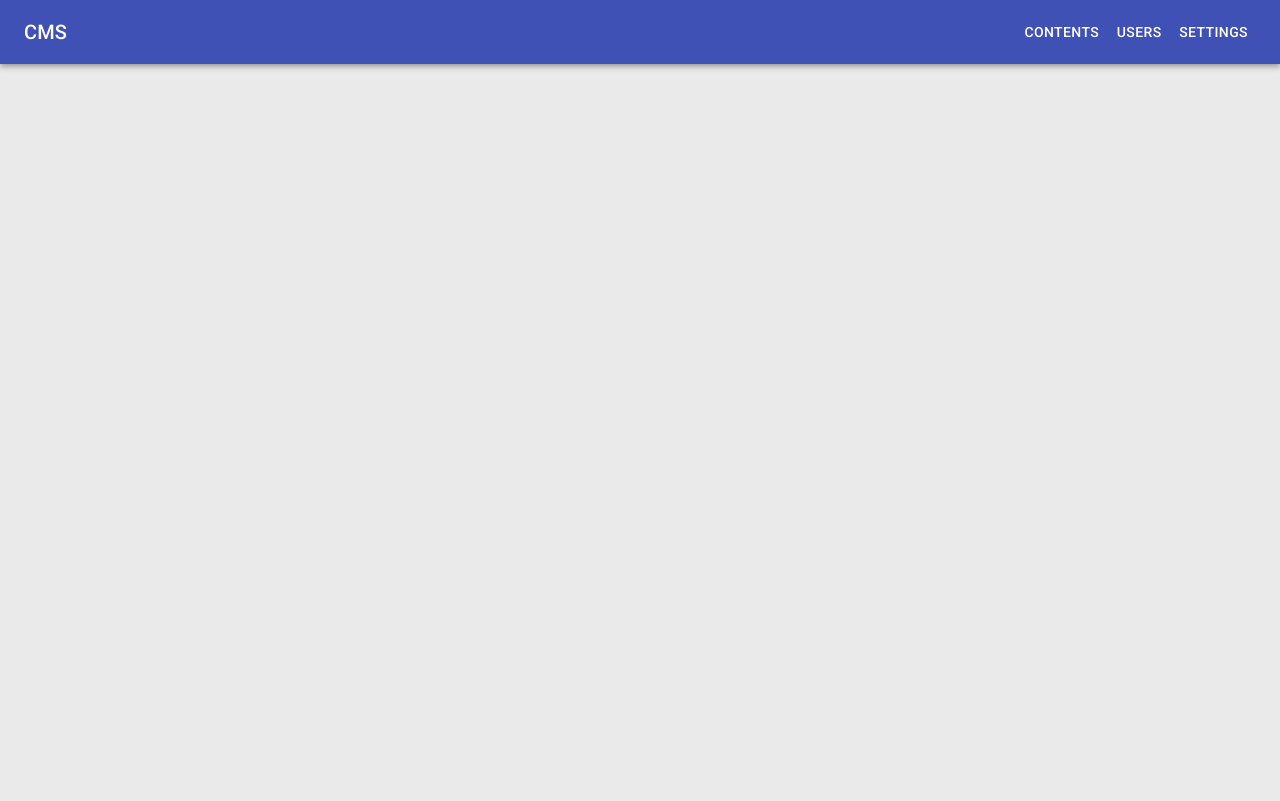
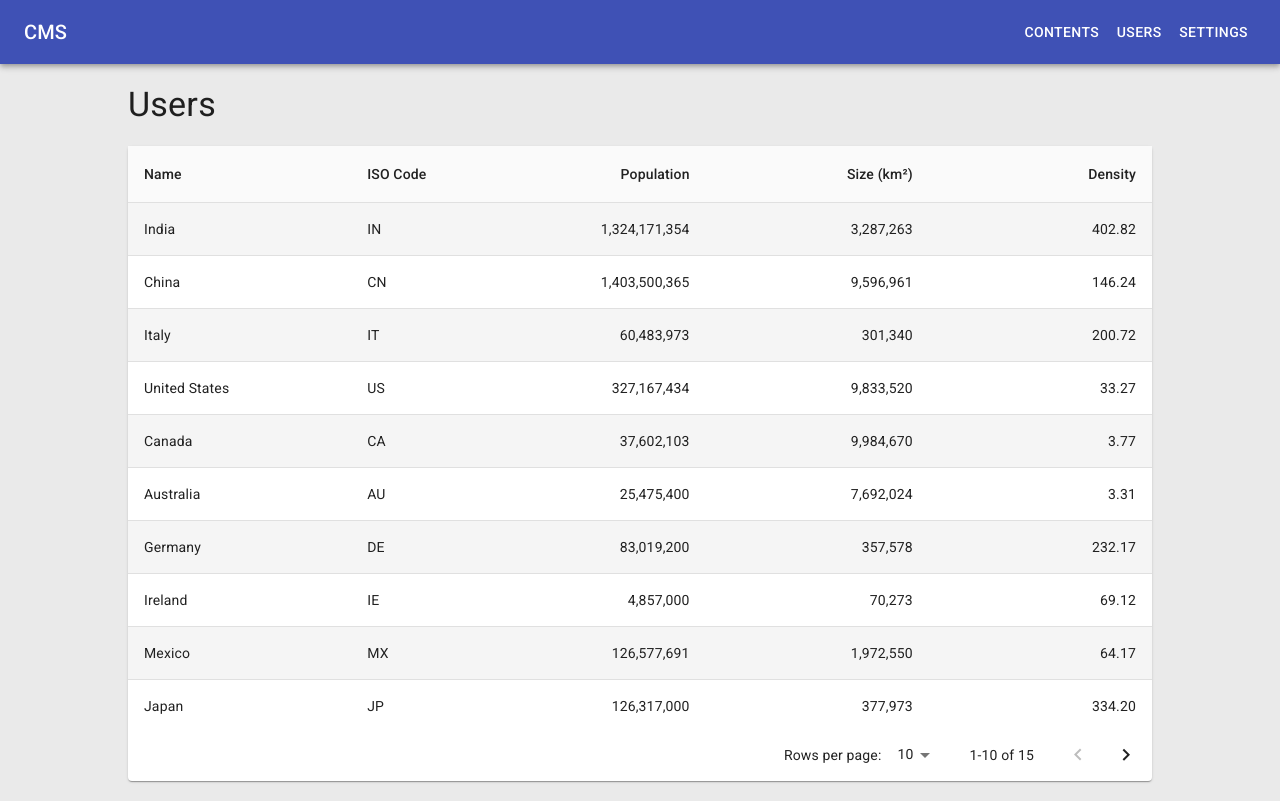
Before and after one commit to patrickbattisti/reactjs-CMS, a React (Create React App) app: page /users in a window 1280 px wide. Before the commit this address led to /. Built offline with nearby package versions, Linux system fonts and the light colour scheme; sample sign-in values are in the browser's storage; the HTML template or start-up script is replaced by a standard one.

Commit message:
users page

```diff
--- a/public/index.html
+++ b/public/index.html
@@ -53,6 +53,8 @@
       #root {
         height: 100%;
         background: #eaeaea;
+        display: flex;
+        flex-direction: column;
       }
 
       body {
--- a/src/components/Header/index.js
+++ b/src/components/Header/index.js
@@ -1,4 +1,5 @@
 import React from "react";
+import { NavLink } from "react-router-dom";
 import { makeStyles } from "@material-ui/core/styles";
 import AppBar from "@material-ui/core/AppBar";
 import Toolbar from "@material-ui/core/Toolbar";
@@ -15,6 +16,9 @@
   title: {
     flexGrow: 1,
   },
+  navLink: {
+    color: "white",
+  },
 }));
 
 export default function ButtonAppBar() {
@@ -27,9 +31,21 @@
           <Typography variant="h6" className={classes.title}>
             CMS
           </Typography>
-          <Button color="inherit">Contents</Button>
-          <Button color="inherit">Users</Button>
-          <Button color="inherit">Settings</Button>
+          <Button color="inherit">
+            <NavLink to="/contents" className={classes.navLink}>
+              Contents
+            </NavLink>
+          </Button>
+          <Button color="inherit">
+            <NavLink to="/users" className={classes.navLink}>
+              Users
+            </NavLink>
+          </Button>
+          <Button color="inherit">
+            <NavLink to="settings" className={classes.navLink}>
+              Settings
+            </NavLink>
+          </Button>
         </Toolbar>
       </AppBar>
     </div>
--- a/src/contexts/user.js
+++ b/src/contexts/user.js
@@ -3,15 +3,16 @@
 const UserContext = createContext();
 
 export const UserProvider = ({ children }) => {
-  const [user, setUser] = useState({});
+  const [user, setUser] = useState(null);
 
-  console.log(user);
   useEffect(() => {
     const userLocal = localStorage.getItem("@cms:user");
 
     if (userLocal) {
-      setUser(JSON.parse(userLocal));
+      return setUser(JSON.parse(userLocal));
     }
+
+    setUser({});
   }, []);
 
   useEffect(() => {
--- /dev/null
+++ b/src/pages/Contents/index.js
@@ -0,0 +1,9 @@
+import React from "react";
+
+// import { Container } from './styles';
+
+function Contents() {
+  return <div />;
+}
+
+export default Contents;
--- /dev/null
+++ b/src/pages/Settings/index.js
@@ -0,0 +1,9 @@
+import React from "react";
+
+// import { Container } from './styles';
+
+function Settings() {
+  return <div />;
+}
+
+export default Settings;
--- /dev/null
+++ b/src/pages/Users/index.js
@@ -0,0 +1,168 @@
+import React from "react";
+import { makeStyles, withStyles } from "@material-ui/core/styles";
+import Paper from "@material-ui/core/Paper";
+import Table from "@material-ui/core/Table";
+import TableBody from "@material-ui/core/TableBody";
+import TableCell from "@material-ui/core/TableCell";
+import TableContainer from "@material-ui/core/TableContainer";
+import TableHead from "@material-ui/core/TableHead";
+import TablePagination from "@material-ui/core/TablePagination";
+import TableRow from "@material-ui/core/TableRow";
+import { Typography } from "@material-ui/core";
+
+const columns = [
+  { id: "name", label: "Name", minWidth: 170 },
+  { id: "code", label: "ISO\u00a0Code", minWidth: 100 },
+  {
+    id: "population",
+    label: "Population",
+    minWidth: 170,
+    align: "right",
+    format: (value) => value.toLocaleString("en-US"),
+  },
+  {
+    id: "size",
+    label: "Size\u00a0(km\u00b2)",
+    minWidth: 170,
+    align: "right",
+    format: (value) => value.toLocaleString("en-US"),
+  },
+  {
+    id: "density",
+    label: "Density",
+    minWidth: 170,
+    align: "right",
+    format: (value) => value.toFixed(2),
+  },
+];
+
+function createData(name, code, population, size) {
+  const density = population / size;
+  return { name, code, population, size, density };
+}
+
+const rows = [
+  createData("India", "IN", 1324171354, 3287263),
+  createData("China", "CN", 1403500365, 9596961),
+  createData("Italy", "IT", 60483973, 301340),
+  createData("United States", "US", 327167434, 9833520),
+  createData("Canada", "CA", 37602103, 9984670),
+  createData("Australia", "AU", 25475400, 7692024),
+  createData("Germany", "DE", 83019200, 357578),
+  createData("Ireland", "IE", 4857000, 70273),
+  createData("Mexico", "MX", 126577691, 1972550),
+  createData("Japan", "JP", 126317000, 377973),
+  createData("France", "FR", 67022000, 640679),
+  createData("United Kingdom", "GB", 67545757, 242495),
+  createData("Russia", "RU", 146793744, 17098246),
+  createData("Nigeria", "NG", 200962417, 923768),
+  createData("Brazil", "BR", 210147125, 8515767),
+];
+
+const useStyles = makeStyles({
+  root: {
+    marginBottom: 20,
+  },
+  table: {
+    maxHeight: window.innerHeight - 217,
+  },
+  title: {
+    padding: "20px 0",
+  },
+  container: {
+    width: "80%",
+    margin: "0 auto",
+  },
+});
+
+const StyledTableRow = withStyles((theme) => ({
+  root: {
+    "&:nth-of-type(odd)": {
+      backgroundColor: theme.palette.action.hover,
+    },
+  },
+}))(TableRow);
+
+export default function StickyHeadTable() {
+  const classes = useStyles();
+  const [page, setPage] = React.useState(0);
+  const [rowsPerPage, setRowsPerPage] = React.useState(10);
+
+  const handleChangePage = (event, newPage) => {
+    setPage(newPage);
+  };
+
+  const handleChangeRowsPerPage = (event) => {
+    setRowsPerPage(+event.target.value);
+    setPage(0);
+  };
+
+  const TableHeader = () => {
+    return columns.map((column) => (
+      <TableCell
+        key={column.id}
+        align={column.align}
+        style={{ minWidth: column.minWidth }}
+      >
+        {column.label}
+      </TableCell>
+    ));
+  };
+
+  const Rows = ({ row }) => {
+    return columns.map((column) => {
+      const value = row[column.id];
+      return (
+        <TableCell key={column.id} align={column.align}>
+          {column.format && typeof value === "number"
+            ? column.format(value)
+            : value}
+        </TableCell>
+      );
+    });
+  };
+
+  return (
+    <div className={classes.container}>
+      <Typography color="textPrimary" variant="h4" className={classes.title}>
+        Users
+      </Typography>
+      <Paper className={classes.root}>
+        <TableContainer className={classes.table}>
+          <Table stickyHeader aria-label="sticky table">
+            <TableHead>
+              <TableRow>
+                <TableHeader />
+              </TableRow>
+            </TableHead>
+            <TableBody>
+              {rows
+                .slice(page * rowsPerPage, page * rowsPerPage + rowsPerPage)
+                .map((row) => {
+                  return (
+                    <StyledTableRow
+                      hover
+                      role="checkbox"
+                      tabIndex={-1}
+                      key={row.code}
+                    >
+                      <Rows {...{ row }} />
+                    </StyledTableRow>
+                  );
+                })}
+            </TableBody>
+          </Table>
+        </TableContainer>
+        <TablePagination
+          rowsPerPageOptions={[10, 25, 100]}
+          component="div"
+          count={rows.length}
+          rowsPerPage={rowsPerPage}
+          page={page}
+          onChangePage={handleChangePage}
+          onChangeRowsPerPage={handleChangeRowsPerPage}
+        />
+      </Paper>
+    </div>
+  );
+}
--- a/src/routes/Route.js
+++ b/src/routes/Route.js
@@ -5,6 +5,7 @@
 
 function Route({ component: Component, isPublic, ...props }) {
   const { user } = useUser();
+  if (user === null) return null;
 
   if (!user?.token && !isPublic) {
     return <Redirect to="/login"></Redirect>;
--- a/src/routes/index.js
+++ b/src/routes/index.js
@@ -3,16 +3,18 @@
 
 import Route from "./Route";
 import Login from "../pages/Login";
+import Users from "../pages/Users";
+import Contents from "../pages/Contents";
+import Settings from "../pages/Settings";
 
 export default () => {
   return (
     <Router>
       <Switch>
         <Route path="/login" component={Login} isPublic></Route>
-        <Route path="/" component={() => null} exact></Route>
-        <Route path="/contents"></Route>
-        <Route path="/users"></Route>
-        <Route path="/settings"></Route>
+        <Route path="/contents" component={Contents}></Route>
+        <Route path="/users" component={Users}></Route>
+        <Route path="/settings" component={Settings}></Route>
       </Switch>
     </Router>
   );
```
